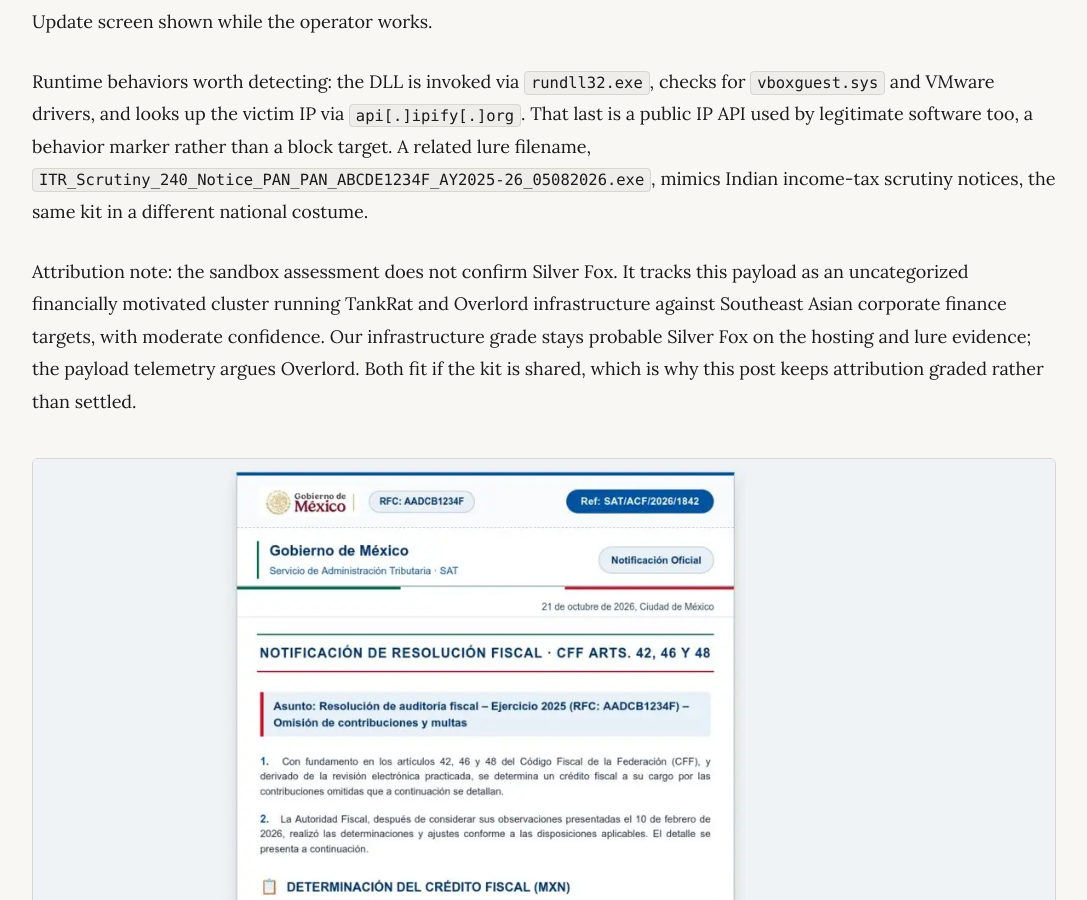
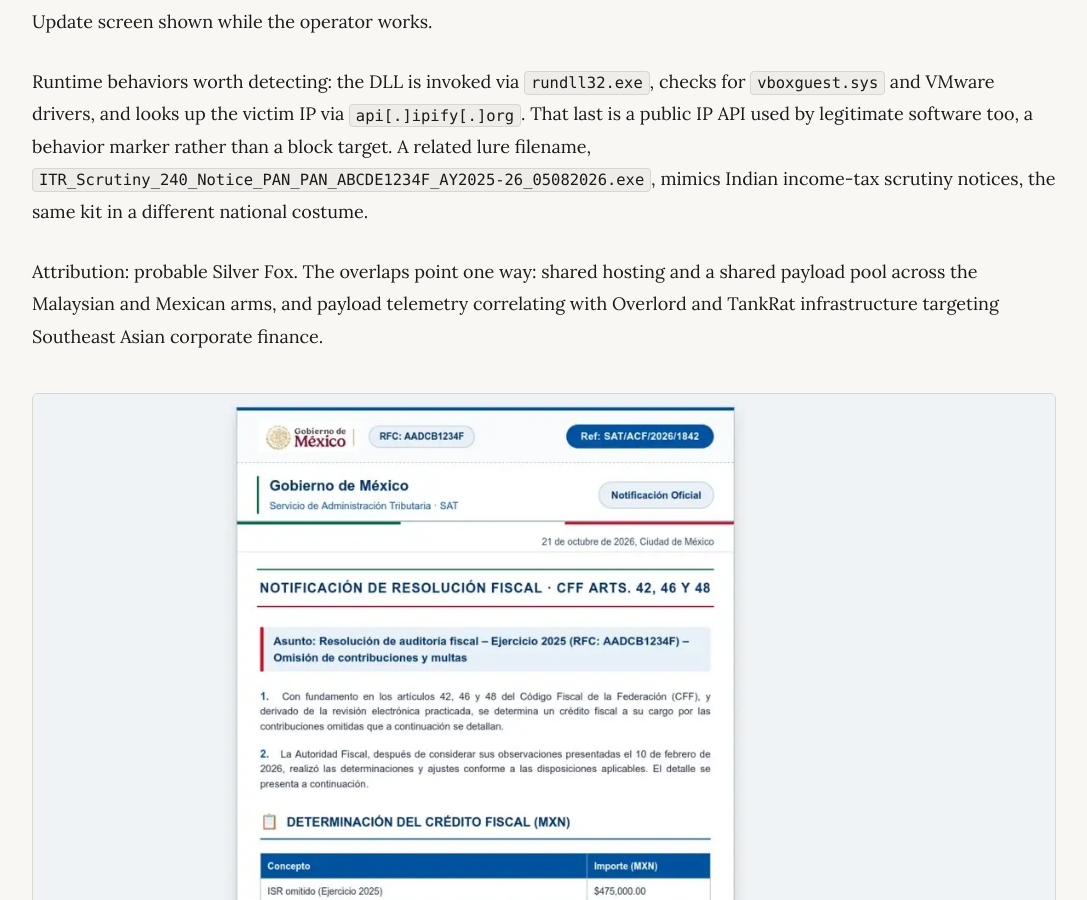
Before and after one commit to amirulcyber/amirulcyber.github.io, a Jekyll site: the page built from _posts/2026-11-02-malaysia-lhdn-tax-audit-impersonate.md, in a window 1280 px wide and 900 px high, scrolled down 3789 px. Shown: the whole window, without its empty margins (96-1183 px from the left). Built offline with Jekyll 4.4.1, drawn with Linux system fonts in a browser that asks for light colours.

Commit message:
LHDN post: simplify attribution to probable Silver Fox

```diff
--- a/_posts/2026-11-02-malaysia-lhdn-tax-audit-impersonate.md
+++ b/_posts/2026-11-02-malaysia-lhdn-tax-audit-impersonate.md
@@ -45,7 +45,7 @@
 
 Runtime behaviors worth detecting: the DLL is invoked via `rundll32.exe`, checks for `vboxguest.sys` and VMware drivers, and looks up the victim IP via `api[.]ipify[.]org`. That last is a public IP API used by legitimate software too, a behavior marker rather than a block target. A related lure filename, `ITR_Scrutiny_240_Notice_PAN_PAN_ABCDE1234F_AY2025-26_05082026.exe`, mimics Indian income-tax scrutiny notices, the same kit in a different national costume.
 
-Attribution note: the sandbox assessment does not confirm Silver Fox. It tracks this payload as an uncategorized financially motivated cluster running TankRat and Overlord infrastructure against Southeast Asian corporate finance targets, with moderate confidence. Our infrastructure grade stays probable Silver Fox on the hosting and lure evidence; the payload telemetry argues Overlord. Both fit if the kit is shared, which is why this post keeps attribution graded rather than settled.
+Attribution: probable Silver Fox. The overlaps point one way: shared hosting and a shared payload pool across the Malaysian and Mexican arms, and payload telemetry correlating with Overlord and TankRat infrastructure targeting Southeast Asian corporate finance.
 
 {% include figure.html src="/assets/img/figure2-lhdn-mexican-arm-satgob.jpg" alt="Mexican SAT-branded tax notice on satgob-mx.shop, served from the same host as the LHDN pages, with a DESCARGAR RESOLUCIÓN Y ANEXOS download button" caption="Figure 2. The Mexican arm on satgob-mx[.]shop: SAT branding, same host (103.97.131[.]121), but its download list holds only Malaysian payloads." width="1200" height="1213" %}
 
```
